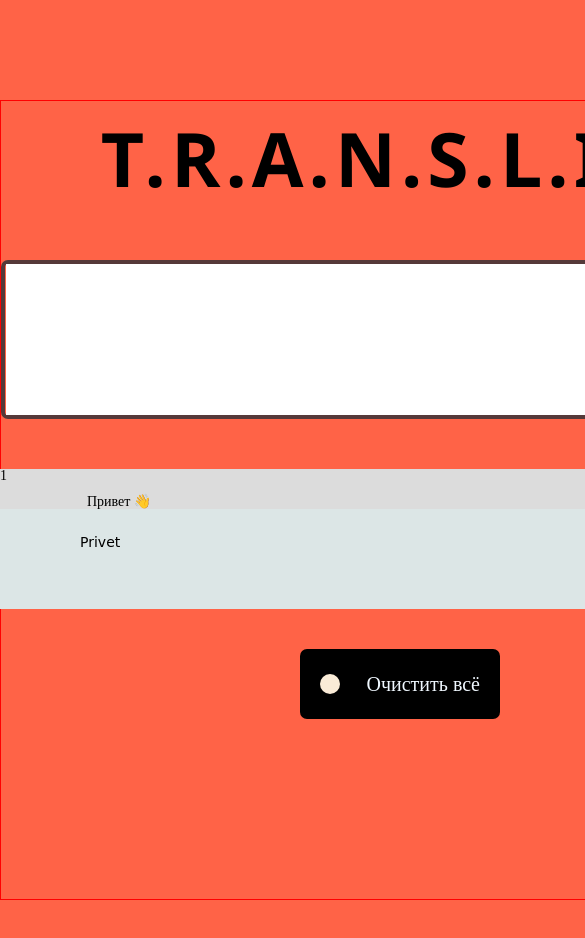
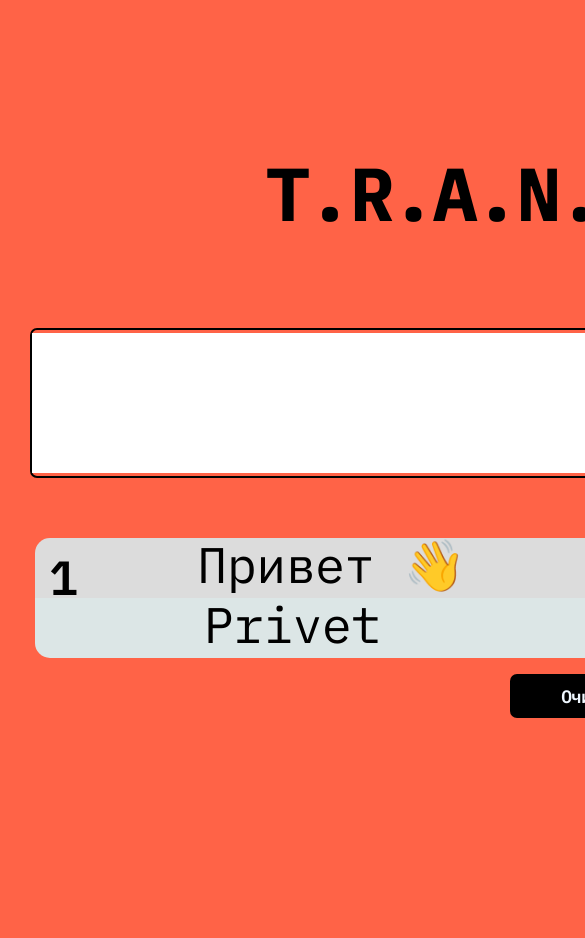
Before and after one commit to NikitaKamennov/nik.io, a plain HTML site: page project-translit/index.html in a window 390 px wide. Shown: the top 938 px of the page, 585 px wide, since content can reach past the window. Drawn offline with Linux system fonts and the light colour scheme.

Commit message:
Add files via upload

```diff
--- a/project-translit/css/index.css
+++ b/project-translit/css/index.css
@@ -1,4 +1,3 @@
-
 /*Обнуление*/
 *{padding: 0;margin: 0;border: 0;}
 *,*:before,*:after{-moz-box-sizing: border-box;-webkit-box-sizing: border-box;box-sizing: border-box;}
@@ -18,150 +17,386 @@ h1,h2,h3,h4,h5,h6{font-size:inherit;font-weight: inherit;}
 
 
 
+
 .wrapper {
-   height: 800px;
-   width: 800px;
+  height: 1280px;
+  width: 754px;
   margin: 100px auto;
   display: flex;
   align-items: center;
   flex-direction: column;
-   border: 1px solid red;
-
 }
 .title {
-   margin-top: 20px;
+  margin-top: 44px;
 }
 .title__text {
-   font-family: 'Segoe UI', Tahoma, Geneva, Verdana, sans-serif;
-   font-size: 45px;
-   font-weight: 200;
-   font-style: italic;
-   letter-spacing: 5px;
-
-
+  color: var(--main-purple, #4520ab);
+  text-align: center;
+  font-family: IBM Plex Mono;
+  font-size: 40px;
+  font-style: normal;
+  font-weight: 600;
+  line-height: normal;
+  letter-spacing: -3.2px;
 }
 .inputbody {
   display: flex;
   justify-content: space-around;
-   margin-top: 8%;
+  align-items: center;
+  flex-shrink: 0;
+  margin-top: 86px;
   border: 3px solid gray;
   border-radius: 7px;
-   width: 50%;
-   height: 5%;
+  width: 500px;
+  height: 56px;
 }
 .input {
-   font-family: Verdana, Geneva, Tahoma, sans-serif;
+  font-family: IBM Plex Mono;
+  font-size: 25px;
   font-style: italic;
   font-weight: 700;
   width: 77%;
+
   padding-left: 5px;
 }
 .inputbody__btn {
-   font-family: Arial, Helvetica, sans-serif;
-   margin-top: 0.5%;
-   margin-left: 10px;
-   height:88% ;
-   padding: 5px;
+  font-family: IBM Plex Mono;
+  font-weight: 100;
+  margin-left: 7px;
+  height: 80%;
+  width: 83px;
+  padding: 3px;
   color: white;
-   border-radius: 5px;
+  border-radius: 8px;
   background-color: black;
   text-align: center;
-
+  letter-spacing: 0.54px;
 }
 
-   .inputbody__btn:active{
+.inputbody__btn:active {
   transform: scale(0.9);
-
 }
 
 .dictionary {
-
+  max-width: 500px;
   display: flex;
   flex-direction: column;
 
-   margin-top: 50px ;
+  margin-top: 60px;
+}
 
+.hunit {
+  display: flex;
+  min-width: 100%;
+  flex-wrap: wrap;
+  font-family: IBM Plex Mono;
+  font-size: 25px;
+  text-align: center;
+  font-size: 18px;
+  font-style: normal;
+  font-weight: 400;
+  line-height: 30px; /* 222.222% */
+  letter-spacing: -0.54px;
 }
+
 .dictionary__table {
   min-width: 400px;
+  max-width: 100%;
   display: flex;
-   justify-content: space-between;
+  flex-direction: column;
+  /* flex-wrap: wrap;
+   justify-content: space-between; */
 }
+
+.wrapper__ydalyaper {
+  width: 500px;
+}
+
+.unit {
+  display: flex;
+  flex-wrap: wrap;
+  border-top: 2px solid gray;
+
+  font-family: IBM Plex Mono;
+  font-size: 25px;
+  text-align: center;
+  font-size: 18px;
+  font-style: normal;
+  font-weight: 400;
+  line-height: 30px; /* 222.222% */
+  letter-spacing: -0.54px;
+}
+
 .table__left {
-   background-color:gainsboro;
+  background-color: gainsboro;
   display: flex;
   min-width: 50%;
-   border-right: 1px solid black;
+  border-right: 2px solid black;
+  position: relative;
 }
 
-.table__count{
+.table__count {
   padding: 7px;
+  font-weight: 600;
+  margin-left: 7px;
 }
 
-.text{
+.table__count0 {
+  margin-left: 7px;
+  padding: 7px;
+  font-weight: 600;
+}
 
-   margin-left: 10%;
+.text {
+  position: relative;
+  max-width: 100px;
+  white-space: nowrap;
+  /* overflow: hidden;
+   text-overflow: ellipsis;  */
+  margin-left: 7%;
   padding: 6px;
+  font-size: 18px;
+}
+
+.table__text__rusv {
+  overflow: visible;
+}
+
+.texthidden {
+  position: absolute;
+  bottom: 40px;
+  left: 20px;
+  padding: 8px 16px 10px 16px;
+  display: none;
+  white-space: wrap;
+  background-color: white;
+  max-width: 200px;
+  max-height: 100px;
+  word-break: break-all;
+  cursor: pointer;
+
+  border-radius: 15px;
+  z-index: 3;
+}
+
+.table__left:hover > .texthidden {
+  display: block;
 }
 
 .table__right {
-   font-family: cursive;
   background-color: rgb(220, 230, 230);
   display: flex;
   justify-content: space-between;
   min-width: 50%;
+  position: relative;
+  padding-left: 15px;
 }
 
-.table__right__btn{
-   font-family: 'Times New Roman', Times, serif;
-   width: 22px;
-   height: 22px;
-   font-size: 15px;
-   font-weight: 400;
-   border-radius: 50%;
-   margin: 4px;
-   background-color: rgb(77, 75, 68);
-   color: aliceblue;
+.table__text__trans {
+  padding-left: 10px;
+  max-width: 90px;
+}
 
+.table__right:hover > .texthidden {
+  display: block;
+  overflow: visible!;
+}
+
+.table__right__btn {
+  margin: 11px;
+  background-color: rgb(220, 230, 230);
 }
 
 .table__right__btn:active {
-   background-color: red;
-   transform: scale(1.6);
+  transform: scale(1.3);
 }
 
 .dictionary__btn {
-   padding: 5px 20px 5px 20px;
+  width: 200px;
+  height: 45px;
+  padding: 6px 10px 8px 10px;
   border-radius: 7px;
   display: flex;
-   justify-content: space-between;
-   margin-top: 40px;
-   max-width: 50%;
+  justify-content: space-around;
+  align-items: center;
+  margin-top: 60px;
+
   align-self: center;
-
+  font-family: IBM Plex Mono;
+  font-size: 18px;
+  font-style: normal;
+  font-weight: 600;
+  line-height: normal;
+  letter-spacing: -0.9px;
+  background-color: rgb(180, 178, 178);
 }
 
-.dictionary__btn:active{
-   transform: scale(0.9);}
-
-.dictionary__btn__decorate{
-   margin-right: 10px;
-   background-color: rgb(71, 71, 69);
-   color: aliceblue;
-   width: 20px;
-   height: 20px;
-   font-size: 15px;
-   font-weight: 400;
-   border-radius: 50%;
-
+.dictionary__btn:active {
+  transform: scale(0.9);
 }
 
-.dictionary__btn__decorate:active {
-   background-color: red;
-   transform: scale(1.6);
+.verh {
+  overflow: hidden;
+  border-radius: 15px 15px 15px 15px;
+}
+
+/* .unit:first-child {
+overflow: hidden;
+ border-radius: 15px 15px 0px 0px;} старый код может пригодится для краёв */
+
+/* .unit:last-child{
+   overflow: hidden;
+   border-radius: 0px 0px 15px 15px;
+}  */
+
+/* @media screen and (max-width: 768px) {
+  .wrapper {
+    height: 768px;
+    width: 701px;
+  }
+}
+
+@media screen and (max-width: 380px) {
+  .wrapper {
+    width: 360px;
+    height: 664px;
+  }
+
+  .dictionary {
+    margin-top: 32px;
+  }
+
+  .wrapper__ydalyaper {
+    width: 330px;
+  }
+
+  .hunit {
+    display: flex;
+    flex-direction: column;
+    width: 328px;
+    display: flex;
+    flex-direction: column;
+    flex-wrap: nowrap;
+  }
+
+  .unit {
+    display: flex;
+    flex-direction: column;
+    border-top: 2px solid gray;
+    font-family: IBM Plex Mono;
+    text-align: center;
+    font-size: 18px;
+    font-style: normal;
+    font-weight: 400;
+  }
+
+  .title__text {
+    font-size: 36px;
+    font-weight: 800;
+    font-style: normal;
+  }
+
+  .inputbody {
+    border: 2px solid black;
+    border-radius: 7px;
+    max-width: 80%;
+  }
+
+  .table__count0 {
+    margin-top: 17px;
+  }
+
+  .input {
+    width: 60%;
+    font-size: 23px;
+    font-weight: 400;
+  }
+  .inputbody__btn {
+    height: 80%;
+    width: 30%;
+
+    font-size: px;
+  }
+
+  .table__text__trans {
+    padding-left: 20px;
+  }
+
+  .table__right {
+    padding-left: 40px;
+    max-height: 60px;
+  }
+
+  .table__left {
+    max-height: 60px;
+    border-right: 0px solid white;
+    border-top: 1px solid black;
+  }
+
+  .table__left:first-child {
+    border-top: 0px solid black;
+  }
+
+  .dictionary__btn {
+    display: flex;
+    align-items: center;
+    justify-content: space-between;
+    padding: 16px 10px 16px 10px;
+    width: 180px;
+    height: 44px;
+    background-color: black;
+    color: aliceblue;
+    text-align: center;
+    font-size: 18px;
+    margin: 16px;
+  }
+
+  .table__right__btn {
+    position: relative;
+  }
+
+  .table__right__btn:active {
+    transform: scale(0.8);
+  }
+
+  .imgright {
+    height: 60px;
+    position: absolute;
+
+    bottom: 20px;
+    right: 10px;
+  }
+
+  .table__count {
+    padding: 28px 10px;
+  }
+
+  .text {
+    margin-left: 10%;
+    padding: 12px 15px 26px 0px;
+  }
 }
 
 
+
+
+ */
+
+
+
+
+
+
+
+
+
+
+
+
+
+
+
+/* медиа запрос для онлайн проекта на мобильник реальное разрешение  хд */
 
 
 @media screen and (max-width: 1200px) {
@@ -170,89 +405,140 @@ h1,h2,h3,h4,h5,h6{font-size:inherit;font-weight: inherit;}
       background-color: tomato;
     }
 
+    .wrapper{
+
+   width: 1200px;
+   display: flex;
+   flex-direction: column;
+   align-items: center;
+    }
 
     .title__text {
-
       font-size: 75px;
       font-weight: 800;
       font-style: normal;
+      color: black;
       }
 
       .inputbody {
+       height: 150px;
+        border: 2px solid black;
+        border-radius: 7px;
+        min-width: 95%;
+      }
 
-      border: 4px solid rgb(85, 57, 57);
-      border-radius: 7px;
-      width: 100%;
-      height: 20%;
+      .input {
+         width: 60%;
+         height: 140px;
+         font-size: 53px;
+         font-weight: 600;
+         font-style: normal;
        }
 
 
-   .input {
-      width: 80%;
+   .inputbody__btn {
+      height: 100%;
+      width: 40%;
       font-size: 50px;
-   }
-   .inputbody__btn {
-
-      height:95% ;
-      width: 18%;
-
-      font-size: 25px;
-
+      font-weight: 600;
     }
 
-      .dictionary__table {
-         min-width: 800px;
-         font-size: 40PX;
+    .dictionary{
+      display: flex;
+      flex-direction: column;
+      align-items: center;
     }
 
-      .table__right__btn {
-         margin: 20px 10px;
-         width: 60px;
-         height: 60px;
-         font-size: 45px;
+   .hunit {
+     display: flex;
+     flex-direction: column;
+     width: 1130px;
+     display: flex;
+     flex-direction: column;
+     flex-wrap: nowrap;
+   }
+
+   .unit {
+      width: 1130px;
+     display: flex;
+     flex-direction: column;
+     border-top: 2px solid gray;
+     font-family: IBM Plex Mono;
+     text-align: center;
+     font-size: 18px;
+     font-style: normal;
+     font-weight: 400;
+   }
 
 
+   .text {
+      font-size: 50px;
+      margin-left: 10%;
+      padding: 12px 15px 26px 0px;
+    }
+
+
+   .table__count {
+     font-size: 48px;
+   }
+
+   .table__count0 {
+      margin-top: 17px;
+      font-size: 48px;
+    }
+
+
+   .table__text__trans {
+     padding-left: 20px;
+   }
+
+   .table__right {
+     padding-left: 40px;
+     max-height: 60px;
+   }
+
+   .table__left {
+     max-height: 60px;
+     border-right: 0px solid white;
+     border-top: 1px solid black;
+   }
+
+   .table__left:first-child {
+     border-top: 0px solid black;
    }
 
    .dictionary__btn {
      display: flex;
      align-items: center;
      justify-content: space-between;
-         padding: 5px 20px 5px 20px;
-
-
-
-         width: 200px;
-         height: 70px;
+     padding: 16px 10px 16px 10px;
+     width: 180px;
+     height: 44px;
      background-color: black;
      color: aliceblue;
      text-align: center;
-         font-size: 20px;
+     font-size: 18px;
+     margin: 16px;
+   }
 
+   .table__right__btn {
+     position: relative;
+   }
+
+   .table__right__btn:active {
+     transform: scale(0.8);
+   }
+
+   .imgright {
+     height: 100px;
+     position: absolute;
+
+     bottom: 0px;
+     right: 10px;
+   }
+
+   .table__count {
+     padding: 28px 10px;
+   }
 
 }
-
-      .dictionary__btn__decorate{
-        width: 20px;
-        height: 20px;
-        color: black;
-        background-color: antiquewhite;
-
-
-
-      }
-
-
-
-      .table__count{
-         padding: 28px 8px;
-      }
-
-      .text{
-
-         margin-left: 10%;
-         padding: 26px 0px 0px 0px;
-      }
-
-
-}
```
Lines whose indentation alone changed are shown as unchanged.
